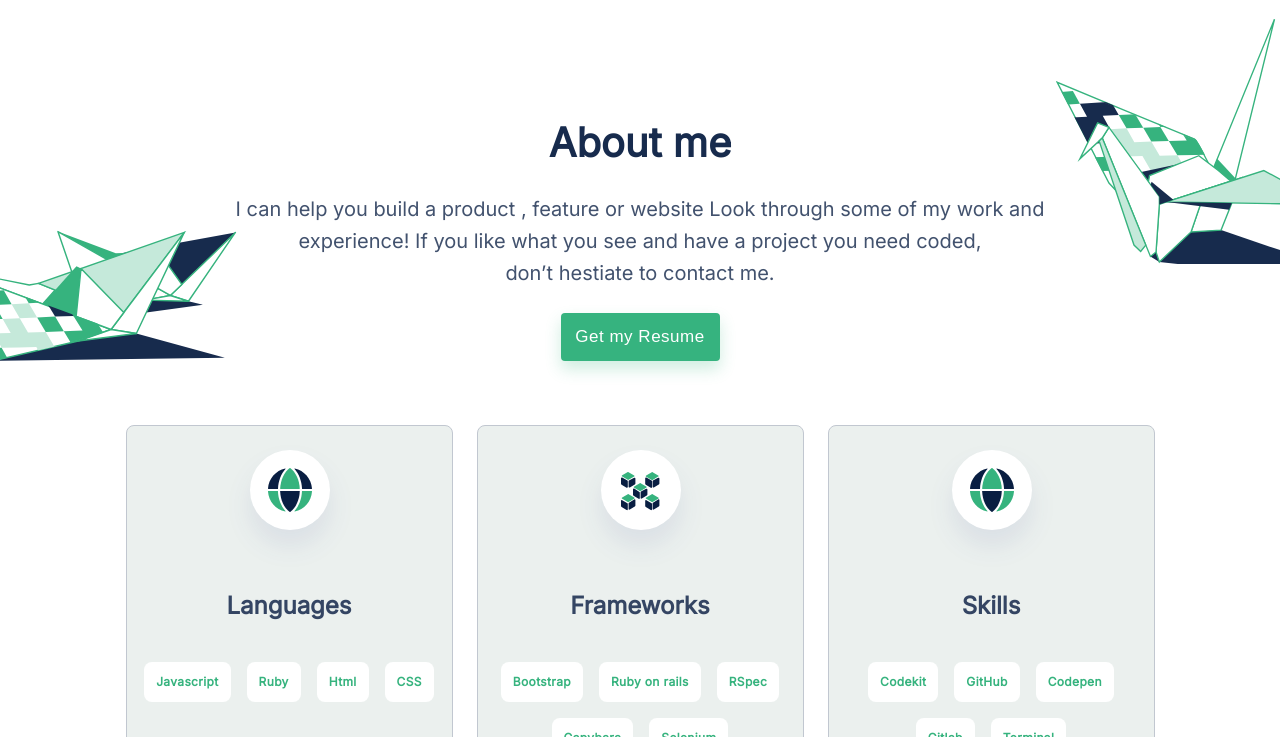
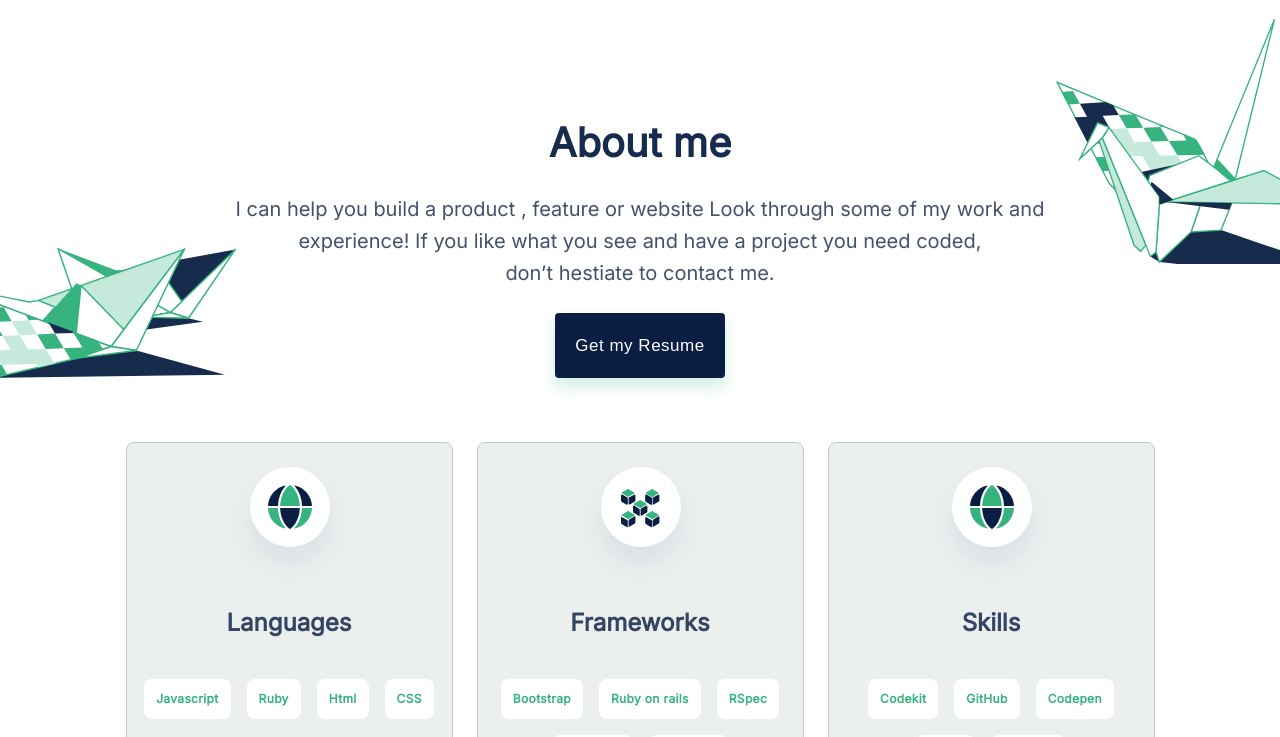
Before and after one commit to usamamaliq/Portfolio, a website: page index.html in a window 1280 px wide. In both pictures the pointer is over the button "Get my Resume". Shown: the part 2265-3002 px from the top of the page. Drawn offline with Linux system fonts and the light colour scheme.

Commit message:
Add transition to resume button

```diff
--- a/style.css
+++ b/style.css
@@ -591,6 +591,14 @@ a:active {
 
   .resume-button {
     margin-bottom: 0;
+    transition: width 2s, height 2s, background-color 2s, transform 2s;
+  }
+
+  .resume-button:hover {
+    width: 170px;
+    height: 65px;
+    background-color: #091e42;
+
   }
 
   .about-title {
```
